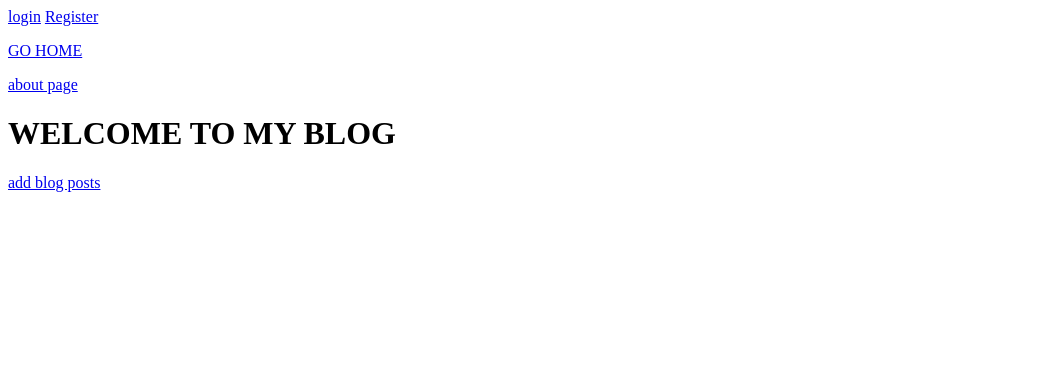
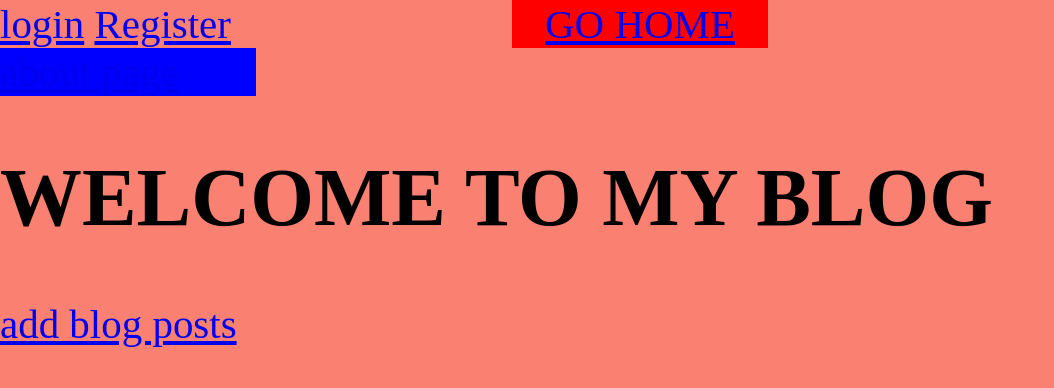
Before and after one commit to Mjames951/teaching-Sanjay-Django, a Django app: page / in a window 1280 px wide. Shown: the top 388 px of the page, without its empty margins (0-1054 px from the left). Run offline with Django 5.2, Linux system fonts and the light colour scheme; data that the repository does not hold is empty.

Commit message:
beginniing of CSS

```diff
--- a/DjangoProject/settings.py
+++ b/DjangoProject/settings.py
@@ -116,6 +116,9 @@ STATIC_URL = 'static/'
 DEFAULT_AUTO_FIELD = 'django.db.models.BigAutoField'
 
 import os
+
+STATIC_ROOT = os.path.join(BASE_DIR, 'static')
+
 MEDIA_URL = '/media/'
 MEDIA_ROOT = os.path.join(BASE_DIR, 'media')
 
--- /dev/null
+++ b/blog/static/css/base.css
@@ -0,0 +1,42 @@
+html {
+    color-scheme: light dark;
+    --textcolor: light-dark(black, white);
+    --maincolor: light-dark(salmon, purple);
+    font-size: 3.2vw;
+}
+
+body {
+    margin: 0;
+    background-color: var(--maincolor);
+    color: var(--textcolor);
+}
+
+div {
+    overflow: hidden;
+}
+
+nav {
+    background-color: salmon;
+    overflow: hidden;
+}
+
+nav p {
+    display: inline;
+}
+
+.nav-left {
+    float: left;
+    width: 40%;
+}
+
+.nav-middle {
+    text-align: center;
+    width: 20%;
+    background-color: red;
+}
+
+.nav-right {
+    float: left;
+    width: 20%;
+    background-color: blue;
+}
--- a/blog/templates/blog/base.html
+++ b/blog/templates/blog/base.html
@@ -1,3 +1,4 @@
+{% load static %}
 <!doctype html>
 <html lang="en">
 <head>
@@ -6,10 +7,13 @@
     <title>
         {% block title %}my blog{% endblock %}
     </title>
+    <link href="{% static 'css/base.css' %}" rel="stylesheet">
     {% block css %}{% endblock %}
     {% block script %}{% endblock %}
 </head>
 <body>
+    <nav>
+        <div class="nav-left">
             {% if user.is_authenticated %}
             <p>hello, {{ user.username }}</p>
             <form action="{% url 'logout' %}?next=/" method="post">
@@ -20,8 +24,15 @@
                 <a href="{% url 'login' %}">login</a>
                 <a href="{% url 'register' %}">Register</a>
             {% endif %}
+        </div>
+        <div class="nav-middle">
             <a href="{% url 'index' %}"><p>GO HOME</p></a>
+        </div>
+        <div class="nav-right">
             <a href="{% url 'about' %}"><p>about page</p></a>
+        </div>
+    </nav>
+
     {% block content %}
     ayo man you forgot stuff!
     {% endblock %}
--- a/blog/templates/blog/index.html
+++ b/blog/templates/blog/index.html
@@ -1,4 +1,5 @@
 {% extends "blog/base.html" %}
+{% load static %}
 {% block title %}
     BLOG
 {% endblock %}
```
Also changed, not shown: blog/static/css/blogpost.css (added, +8 -0 lines), blog/templates/blog/blogpost.html (+9 -0 lines). Lines whose indentation alone changed are shown as unchanged.
